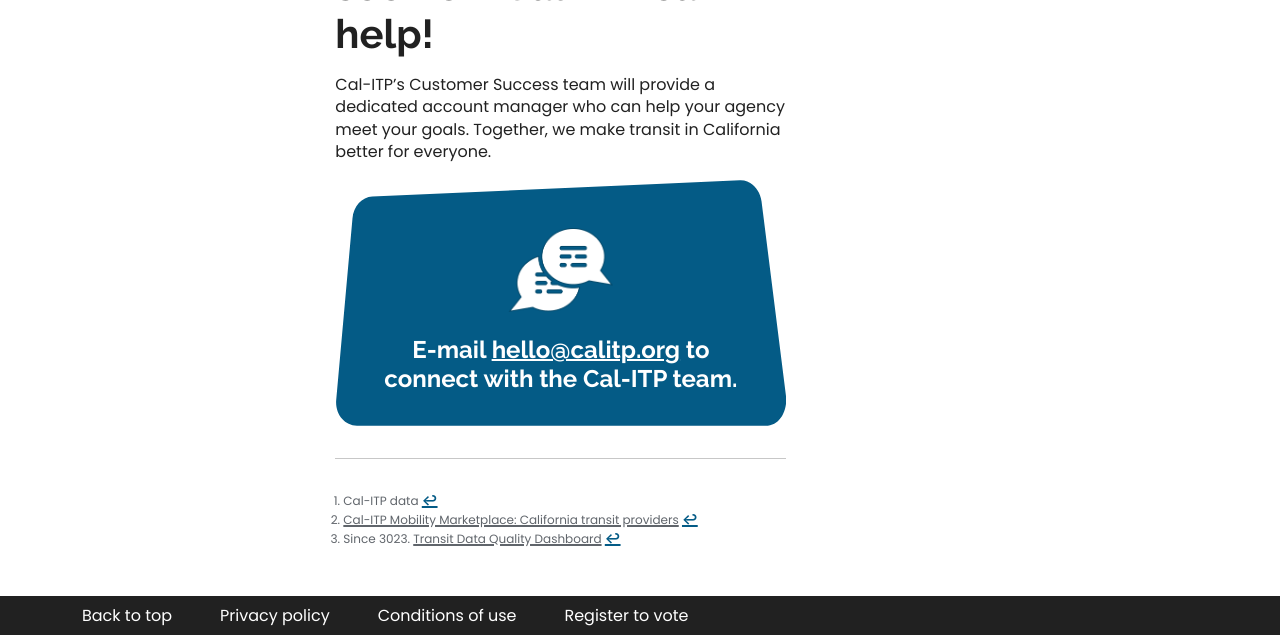
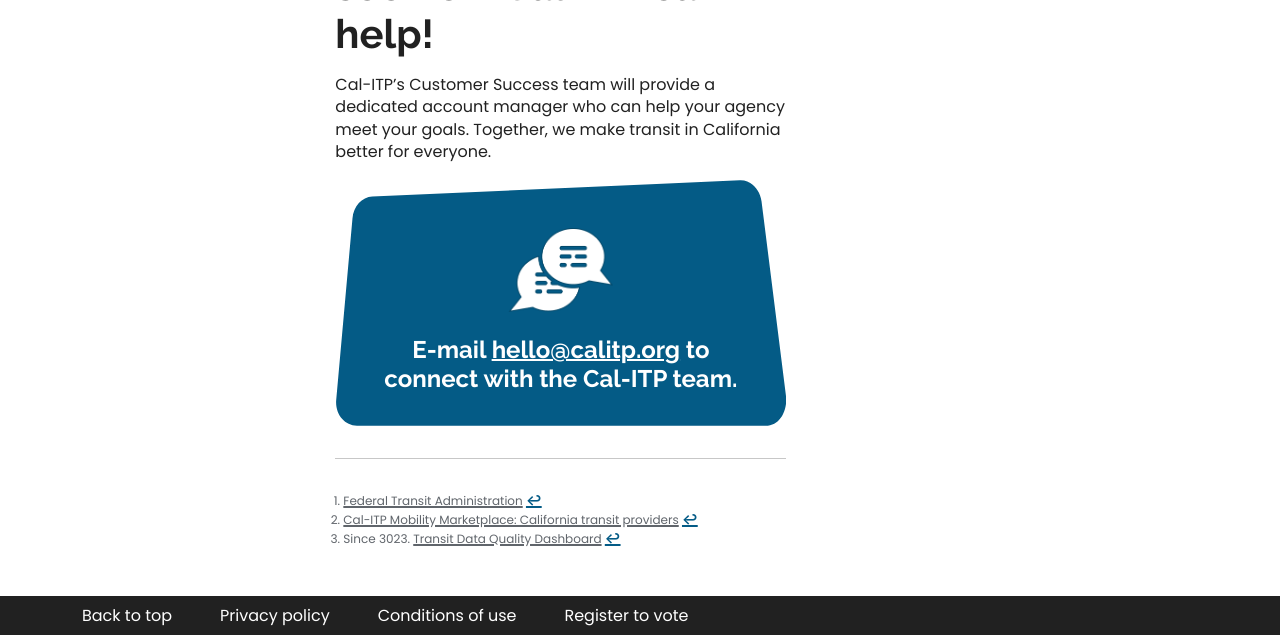
Before and after one commit to cal-itp/calitp.org, a Jekyll site: the page built from src/customer-stories.html, in a window 1280 px wide and 900 px high, scrolled down 5140 px, cut to the strip 265-900 px from the top of the window. Built offline with Jekyll 4.4.1, drawn with Linux system fonts in a browser that asks for light colours.

Commit message:
fix(stories): fta link source

```diff
--- a/src/customer-stories.html
+++ b/src/customer-stories.html
@@ -330,7 +330,13 @@
             <ol class="ps-2">
               <li class="small text-body-tertiary" id="fn:1" role="doc-endnote">
                 <small class="d-block text-body-tertiary"
-                  >Cal-ITP data <a href="#fnref:1" class="reversefootnote" role="doc-backlink">↩</a></small
+                  ><a
+                    class="small link-body-emphasis fs-7 fw-normal"
+                    target="_blank"
+                    href="https://www.transit.dot.gov/ntd/data-product/2022-annual-database-agency-mode-service"
+                    >Federal Transit Administration</a
+                  >
+                  <a href="#fnref:1" class="reversefootnote" role="doc-backlink">↩</a></small
                 >
               </li>
               <li class="small text-body-tertiary" id="fn:2" role="doc-endnote">
```
